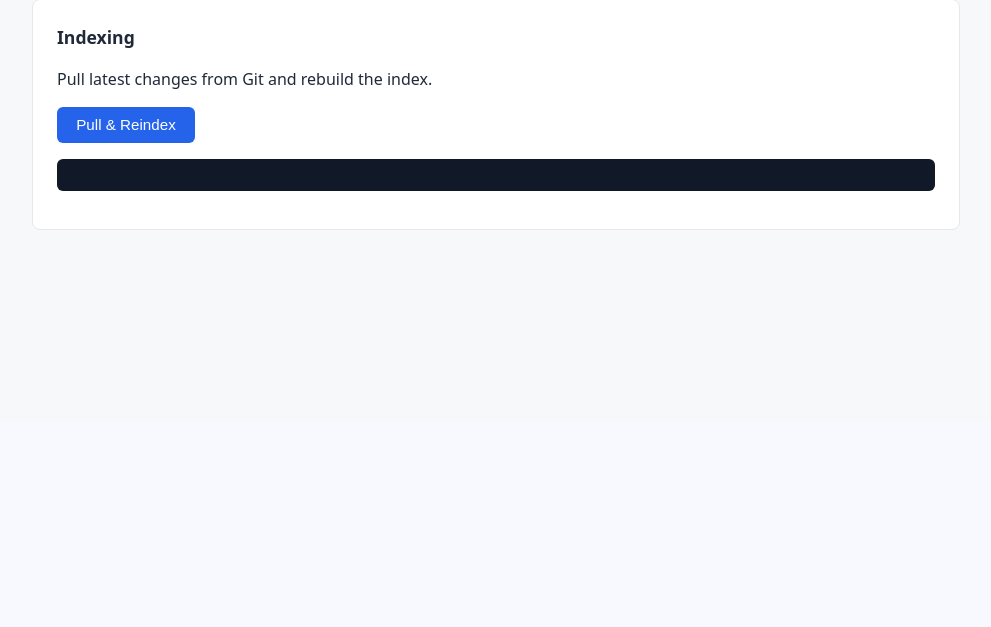
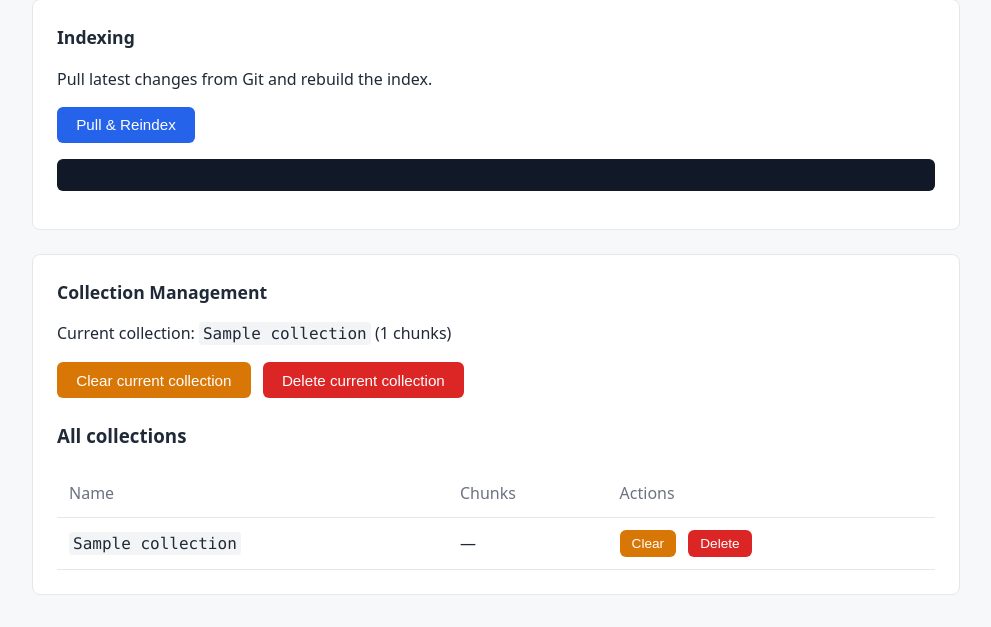
Before and after one commit to Glukmann/RAG_test, a FastAPI app: template admin_ui/admin_ui/templates/index.html in a window 1280 px wide. Shown: the part 378-1005 px from the top of the page, without its empty margins (144-1135 px from the left). Before the commit the page ends 608 px from the top, so only its background shows below. Run offline with FastAPI, Linux system fonts and the light colour scheme; the template is opened without the code that fills it: most values are stand-ins (such as "Sample title", 1, 10 or a date in 2020).

Commit message:
Add collection management buttons to Admin UI

```diff
--- a/admin_ui/admin_ui/main.py
+++ b/admin_ui/admin_ui/main.py
@@ -2,7 +2,7 @@ import os
 
 import httpx
 import uvicorn
-from fastapi import Depends, FastAPI, HTTPException, Query, Request
+from fastapi import Depends, FastAPI, HTTPException, Path, Query, Request
 from fastapi.responses import HTMLResponse, JSONResponse
 from fastapi.staticfiles import StaticFiles
 from fastapi.templating import Jinja2Templates
@@ -13,6 +13,9 @@ from admin_ui.chroma_client import (
     list_collections,
     query_collection,
     get_chunks,
+    get_collection_info,
+    clear_collection,
+    delete_collection,
 )
 from admin_ui.config import settings
 
@@ -48,6 +51,56 @@ async def reindex(_token: str = Depends(verify_token)):
     async with httpx.AsyncClient(timeout=600.0) as client:
         resp = await client.post(f"{settings.indexer_api_url}/reindex")
     return JSONResponse(content=resp.json())
+
+
+@app.get("/api/collections")
+async def api_list_collections(_token: str = Depends(verify_token)):
+    collections = list_collections()
+    result = []
+    for name in collections:
+        info = get_collection_info(name)
+        if info:
+            result.append(info)
+    return JSONResponse(content={"collections": result})
+
+
+@app.get("/api/collections/{name}")
+async def api_collection_info(
+    name: str = Path(...),
+    _token: str = Depends(verify_token),
+):
+    info = get_collection_info(name)
+    if info is None:
+        raise HTTPException(status_code=404, detail="Collection not found")
+    return JSONResponse(content=info)
+
+
+@app.post("/api/collections/{name}/clear")
+async def api_clear_collection(
+    name: str = Path(...),
+    _token: str = Depends(verify_token),
+):
+    try:
+        deleted = clear_collection(name)
+        return JSONResponse(
+            content={"status": "success", "collection": name, "deleted_chunks": deleted}
+        )
+    except Exception as exc:
+        raise HTTPException(status_code=500, detail=str(exc)) from exc
+
+
+@app.post("/api/collections/{name}/delete")
+async def api_delete_collection(
+    name: str = Path(...),
+    _token: str = Depends(verify_token),
+):
+    try:
+        delete_collection(name)
+        return JSONResponse(
+            content={"status": "success", "message": f"Collection {name} deleted"}
+        )
+    except Exception as exc:
+        raise HTTPException(status_code=500, detail=str(exc)) from exc
 
 
 @app.get("/api/search")
--- a/admin_ui/admin_ui/static/style.css
+++ b/admin_ui/admin_ui/static/style.css
@@ -79,6 +79,35 @@ button:hover { background: #1d4ed8; }
 
 button:disabled { opacity: 0.6; cursor: not-allowed; }
 
+button.btn-warning {
+  background: #d97706;
+}
+
+button.btn-warning:hover {
+  background: #b45309;
+}
+
+button.btn-danger {
+  background: var(--danger);
+}
+
+button.btn-danger:hover {
+  background: #b91c1c;
+}
+
+button.btn-small {
+  padding: 0.35rem 0.75rem;
+  font-size: 0.85rem;
+  margin-right: 0.5rem;
+}
+
+.actions {
+  display: flex;
+  gap: 0.75rem;
+  margin-bottom: 1.5rem;
+  flex-wrap: wrap;
+}
+
 input[type="text"], select {
   padding: 0.5rem;
   border: 1px solid var(--border);
--- a/admin_ui/admin_ui/templates/index.html
+++ b/admin_ui/admin_ui/templates/index.html
@@ -23,6 +23,39 @@
   <p>Pull latest changes from Git and rebuild the index.</p>
   <button id="reindexBtn" onclick="startReindex()">Pull & Reindex</button>
   <pre id="log"></pre>
+</div>
+
+<div class="card">
+  <h2>Collection Management</h2>
+  <p>Current collection: <code>{{ collection }}</code> ({{ count if count is not none else "N/A" }} chunks)</p>
+
+  <div class="actions">
+    <button class="btn-warning" onclick="clearCollection('{{ collection }}')">Clear current collection</button>
+    <button class="btn-danger" onclick="deleteCollection('{{ collection }}')">Delete current collection</button>
+  </div>
+
+  <h3>All collections</h3>
+  <table id="collectionsTable">
+    <thead>
+      <tr>
+        <th>Name</th>
+        <th>Chunks</th>
+        <th>Actions</th>
+      </tr>
+    </thead>
+    <tbody>
+      {% for c in collections %}
+      <tr>
+        <td><code>{{ c }}</code></td>
+        <td id="count-{{ loop.index }}">—</td>
+        <td>
+          <button class="btn-small btn-warning" onclick="clearCollection('{{ c }}')">Clear</button>
+          <button class="btn-small btn-danger" onclick="deleteCollection('{{ c }}')">Delete</button>
+        </td>
+      </tr>
+      {% endfor %}
+    </tbody>
+  </table>
 </div>
 
 <script>
@@ -61,5 +94,63 @@ async function startReindex() {
     btn.disabled = false;
   }
 }
+
+async function apiPost(path) {
+  const token = getToken();
+  if (!token) {
+    alert('No token found. Please access this page with ?token=YOUR_TOKEN');
+    return null;
+  }
+  const resp = await fetch(`${path}?token=${token}`, { method: 'POST' });
+  if (!resp.ok) {
+    const err = await resp.json();
+    throw new Error(err.detail || resp.statusText);
+  }
+  return resp.json();
+}
+
+async function clearCollection(name) {
+  if (!confirm(`Clear all chunks from collection "${name}"?`)) return;
+  try {
+    const data = await apiPost(`/api/collections/${encodeURIComponent(name)}/clear`);
+    alert(`Cleared ${data.deleted_chunks} chunks from "${name}"`);
+    window.location.reload();
+  } catch (err) {
+    alert('Error: ' + err.message);
+  }
+}
+
+async function deleteCollection(name) {
+  if (!confirm(`Delete collection "${name}" entirely? This cannot be undone.`)) return;
+  try {
+    await apiPost(`/api/collections/${encodeURIComponent(name)}/delete`);
+    alert(`Collection "${name}" deleted`);
+    window.location.reload();
+  } catch (err) {
+    alert('Error: ' + err.message);
+  }
+}
+
+async function loadCollectionCounts() {
+  const token = getToken();
+  if (!token) return;
+  try {
+    const resp = await fetch(`/api/collections?token=${token}`);
+    if (!resp.ok) return;
+    const data = await resp.json();
+    const rows = document.querySelectorAll('#collectionsTable tbody tr');
+    rows.forEach(row => {
+      const nameCell = row.querySelector('td:first-child code');
+      const countCell = row.querySelector('td:nth-child(2)');
+      if (!nameCell || !countCell) return;
+      const found = data.collections.find(c => c.name === nameCell.textContent);
+      countCell.textContent = found ? found.count : '—';
+    });
+  } catch (err) {
+    console.error('Failed to load collection counts:', err);
+  }
+}
+
+loadCollectionCounts();
 </script>
 {% endblock %}
```
Also changed, not shown: admin_ui/admin_ui/chroma_client.py (+30 -1 lines).
